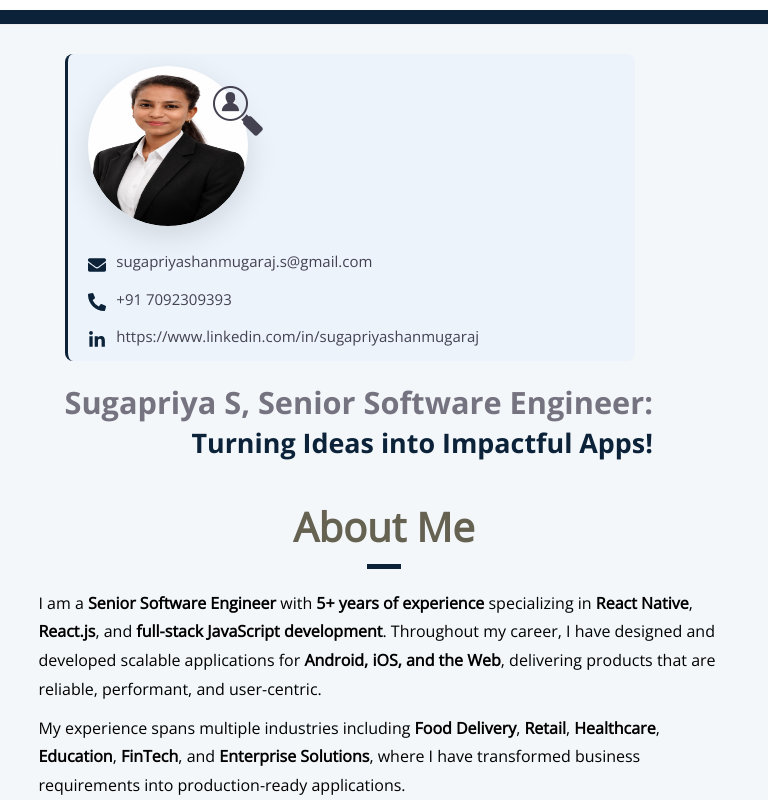
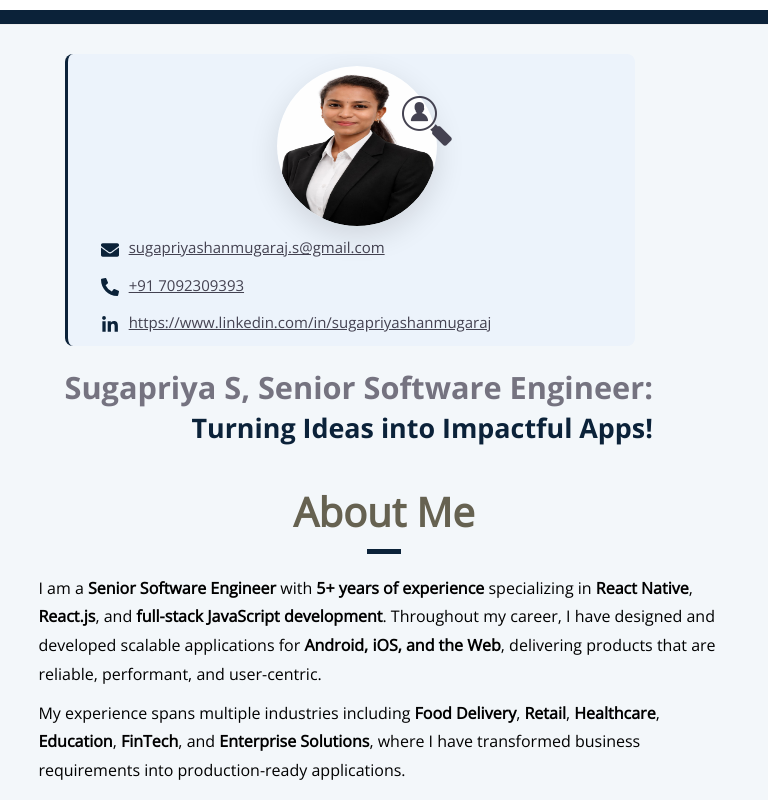
Before and after one commit to sugapriyashanmugaraj/portfolio, a React (Create React App) app: page / in a window 768 px wide. Built offline with nearby package versions, Linux system fonts and the light colour scheme.

Commit message:
corrections_minor_1

```diff
--- a/src/screens/primary/Home.js
+++ b/src/screens/primary/Home.js
@@ -65,31 +65,40 @@ const Home = () => {
             <div className="contactDetails">
               <div className="contactStripItem">
                 <FaEnvelope className="contactStripIcon" />
-                <a className="contactStripText" href={`mailto:${email}`}>
-                  {email}
-                </a>
+                <button
+                  type="button"
+                  className="contactStripText"
+                  onClick={() => window.open(`mailto:${email}`)}
+                >
+                  <p>{email}</p>
+                </button>
               </div>
 
               <div className="contactStripItem">
                 <FaPhoneAlt className="contactStripIcon" />
-                <a
+                <button
+                  type="button"
                   className="contactStripText"
-                  href={`tel:${phone.replace(/\s/g, "")}`}
+                  onClick={() => window.open(`tel:${phone.replace(/\s/g, "")}`)}
                 >
-                  {phone}
-                </a>
+                  <p>{phone}</p>
+                </button>
               </div>
 
               <div className="contactStripItem">
                 <FaLinkedinIn className="contactStripIcon" />
-                <a
+                <button
+                  type="button"
                   className="contactStripText"
-                  href={`https://${linkedin}`}
-                  target="_blank"
-                  rel="noopener noreferrer"
+                  onClick={() =>
+                    window.open(
+                      "https://www.linkedin.com/in/sugapriyashanmugaraj",
+                      "_blank",
+                    )
+                  }
                 >
-                  {linkedin}
-                </a>
+                  <p>{linkedin}</p>
+                </button>
               </div>
             </div>
           </div>
--- a/src/style/screens/home.css
+++ b/src/style/screens/home.css
@@ -470,17 +470,31 @@
 }
 
 .contactStripText {
+  background: none;
+  border: none;
+  outline: none;
+  padding: 0;
+  margin: 0;
   color: #444251;
-  text-decoration: none;
+  text-decoration: underline;
+  cursor: pointer;
   width: 90%;
   max-width: 90%;
-  text-decoration: underline;
+  text-align: left;
+  font: inherit;
+  p {
+    text-decoration-line: underline;
+    text-decoration-color: currentColor;
+  }
 }
 
 .contactStripText:hover {
   text-decoration: underline;
 }
 
+.contactStripText:focus {
+  outline: none;
+}
 /* tablet: keep 2 per row so it never feels cramped */
 @media screen and (max-width: 700px) {
   .contactStripCont {
@@ -498,6 +512,13 @@
   }
 }
 
+.contactStripText span {
+  text-decoration: underline;
+}
+
+.contactStripText:hover span {
+  text-decoration: underline;
+}
 /* mobile: single column, full width per item */
 @media screen and (max-width: 480px) {
   .contactStripItem {
@@ -545,11 +566,9 @@
 .contactDetails {
   flex: 1;
   min-width: 0;
-
   display: flex;
   flex-direction: column;
   gap: 15px;
-
   align-items: flex-end;
   justify-content: center;
 }
@@ -585,7 +604,49 @@
     left: 125px;
   }
 }
+/* Tablet */
+@media (min-width: 768px) and (max-width: 999px) {
+  .contactStripCont {
+    flex-direction: row;
+    align-items: center;
+    gap: 20px;
+  }
 
+  .imageSection {
+    width: 150px;
+    height: 150px;
+    flex-shrink: 0;
+  }
+
+  .contactDetails {
+    flex: 1;
+    align-items: flex-start;
+    justify-content: center;
+  }
+
+  .contactStripItem {
+    width: 100%;
+  }
+}
+
+/* Mobile */
+@media (max-width: 900px) {
+  .contactStripCont {
+    flex-direction: column;
+    align-items: center;
+    text-align: center;
+  }
+
+  .contactDetails {
+    width: 100%;
+    align-items: center;
+  }
+
+  .contactStripItem {
+    justify-content: center;
+  }
+}
+/*
 @media (max-width: 1000px) {
   .contactStripCont {
     flex-direction: column;
@@ -604,7 +665,7 @@
     right: -5px;
     top: 20px;
   }
-}
+} */
 
 .contactStripText {
   color: #444251;
```
